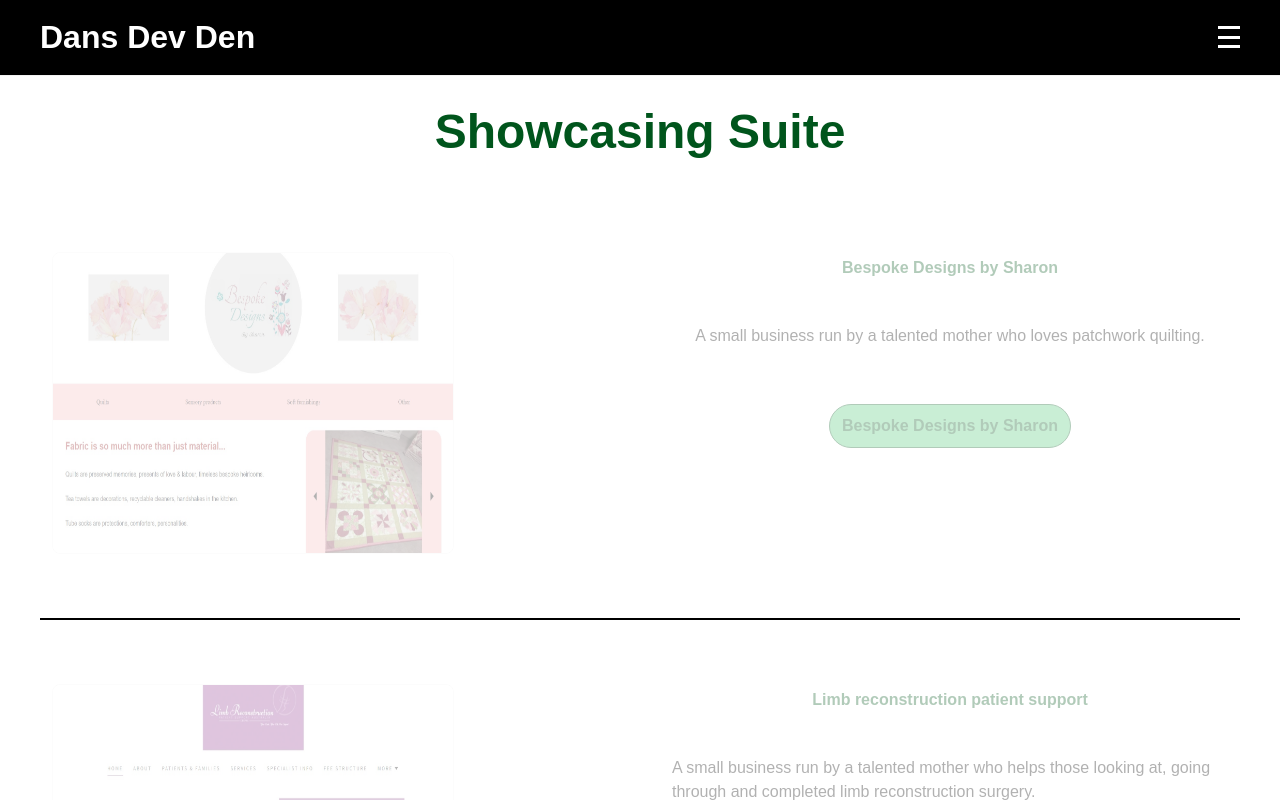
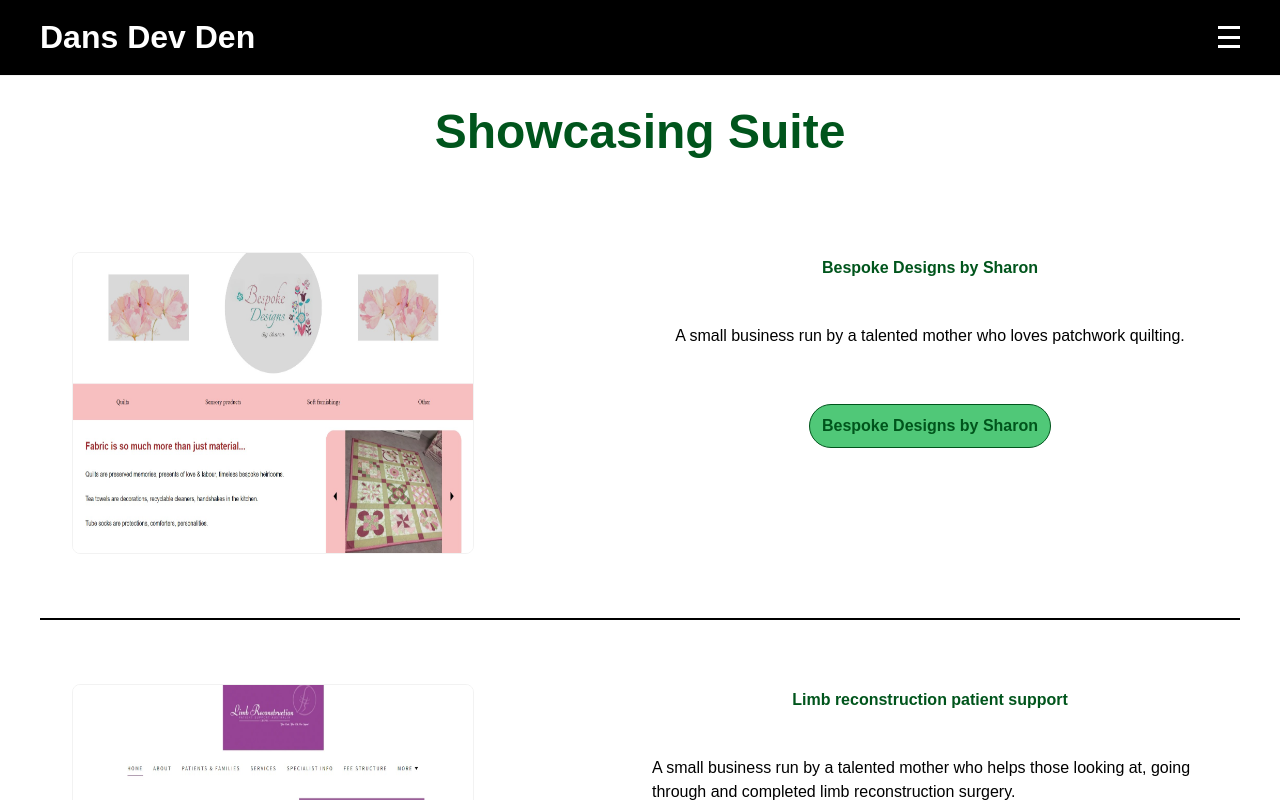
Before and after one commit to danriley11/DansDevDen, a React (Vite) app: page /showcasing-suite in a window 1280 px wide. Shown: the top 800 px of the page. Built offline with nearby package versions, Linux system fonts and the light colour scheme.

Commit message:
Update Showcasing animation rendering

```diff
--- a/src/pages/showcasingSuite/ShowcasingBlock.tsx
+++ b/src/pages/showcasingSuite/ShowcasingBlock.tsx
@@ -6,7 +6,7 @@ import {
   ShowcasingContainer,
 } from './Showcasing.styles';
 import ButtonTab from '../../components/buttons/ButtonTab';
-import { FadingDivLeft, FadingDivRight } from '../../components/blocks/FadingDiv.styles';
+import IntersectionWrapper from '../../components/inViewport/InView';
 
 type ShowcasingBlockProps = {
   title: string;
@@ -24,11 +24,16 @@ const ShowcasingBlock = ({
 }: ShowcasingBlockProps) => {
   return (
     <ShowcasingContainer>
-      <FadingDivRight>
+      <IntersectionWrapper
+        fadeRight
+        children={
           <ShowcasingBlockImg src={previewImage} alt={previewImageAlt} width={400} height={300} />
-      </FadingDivRight>
+        }
+      />
 
-      <FadingDivLeft>
+      <IntersectionWrapper
+        fadeLeft
+        children={
           <ShowcasingBlockContent>
             <Heading4>{title}</Heading4>
             <Margin bottom={40}>
@@ -36,7 +41,8 @@ const ShowcasingBlock = ({
             </Margin>
             <ButtonTab url={url} buttonText={title} />
           </ShowcasingBlockContent>
-      </FadingDivLeft>
+        }
+      />
     </ShowcasingContainer>
   );
 };
```
Lines whose indentation alone changed are shown as unchanged.
